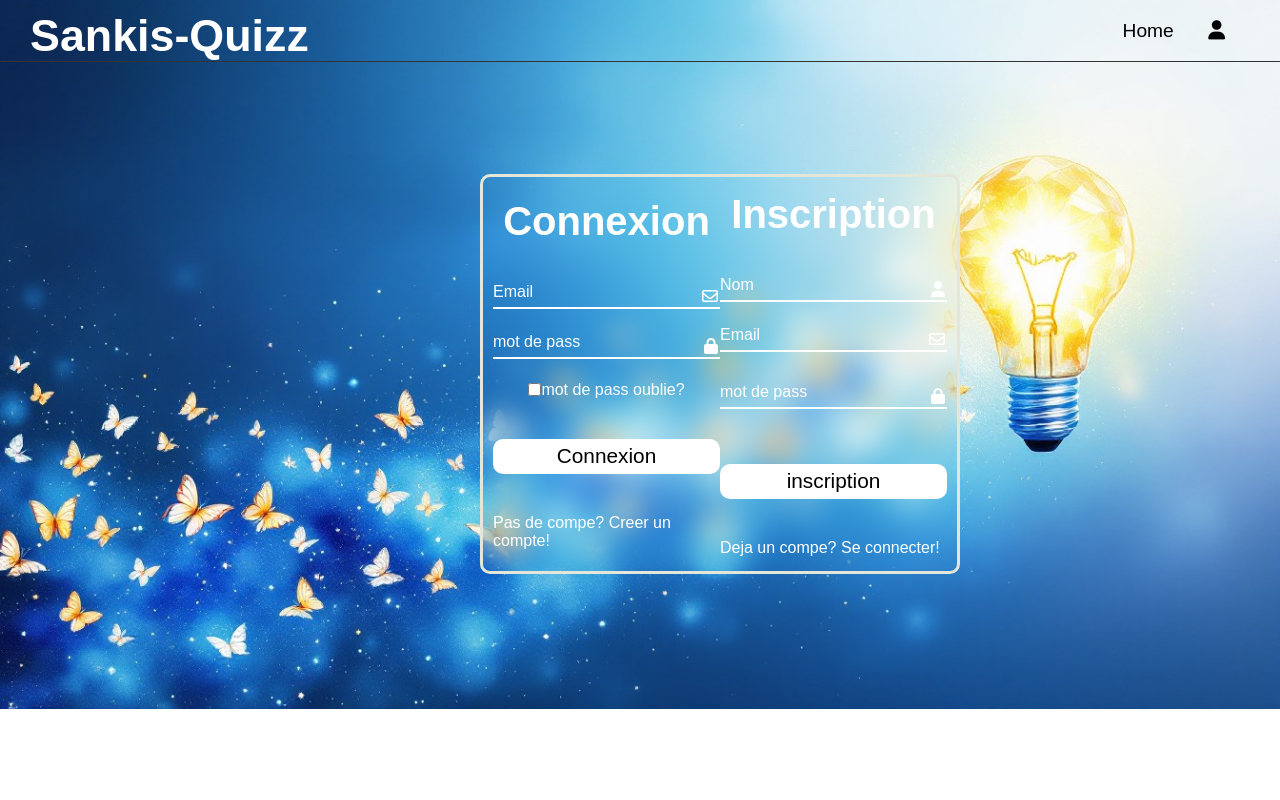
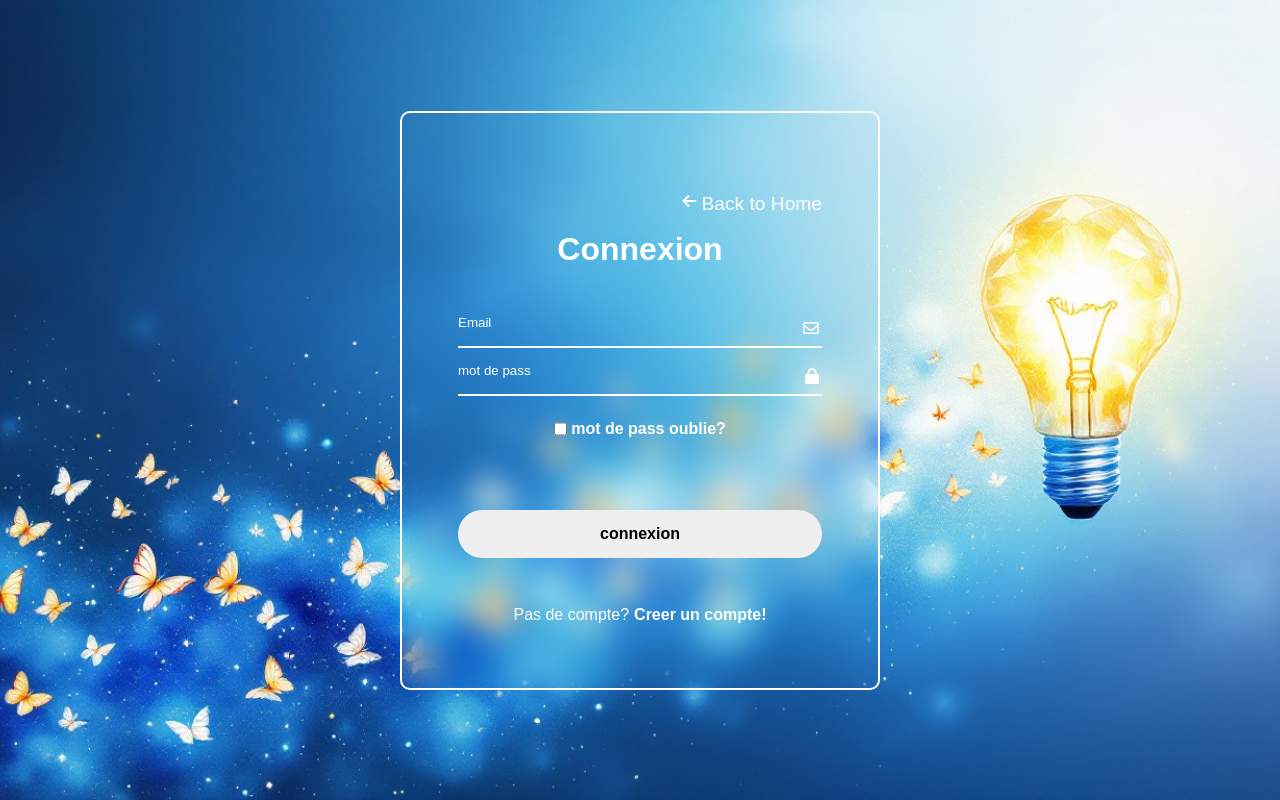
Before and after one commit to Moussandao/Sankis_App, a plain HTML site: page form.html in a window 1280 px wide. Drawn offline with Linux system fonts and the light colour scheme.

Commit message:
Mon troisieme commit

```diff
--- a/Js/form.js
+++ b/Js/form.js
@@ -1,14 +1,13 @@
 const switchBtn = document.getElementById('switch-to-register');
 const switchBtn2 = document.getElementById('switch-to-login');
-const loginSection = document.querySelector('.login');
-const registerSection = document.querySelector('.register');
+const Wrapper = document.querySelector('.wrapper');
 
-switchBtn.addEventListener('click', () => {
-  loginSection.classList.add('hide');
-  registerSection.classList.remove('hide');
+switchBtn.addEventListener('click', (e) => {
+  e.preventDefault();
+  Wrapper.classList.add("hidden")
 });
 
-switchBtn2.addEventListener('click', () => {
-  loginSection.classList.remove('hide');
-  registerSection.classList.add('hide');
+switchBtn2.addEventListener('click', (e) => {
+   e.preventDefault();
+  Wrapper.classList.remove('hidden');
 });
--- a/form.html
+++ b/form.html
@@ -4,23 +4,23 @@
     <meta charset="UTF-8">
     <meta name="viewport" content="width=device-width, initial-scale=1.0">
     <title>Formulaire de connexion et de connexion</title>
-    <link rel="stylesheet" href="styles/style.css">
     <link rel="stylesheet" href="styles/form.css">
 </head>
 <body>
-  <header class="header-nav">
-    <h1 class="logo">Sankis-Quizz</h1>
-  <div class="nav-links">
-   <a href="index.html">Home</a>
-  <a href="form.html"><i class="fas fa-user"></i></a>
+<!-----Mes icones pour le formualaire----->
+<!-----      <i class="fa fa-envelope-o" aria-hidden="true"></i>
+             <i class="fa fa-lock" aria-hidden="true"></i>
+             <i class="fa fa-user" aria-hidden="true"></i>
+                                                                  -->
+ <!-----Formulaire de connexion------->
+<div class="container">
+  <div class="wrapper">
+    <section class="login">
+<div class="link-home">
+  <i class="fa fa-arrow-left" aria-hidden="true"></i>
+  <a href="index.html" > Back to Home</a>
 </div>
-</header>
- <!-----Formulaire de connexion------->
-<div class="wrapper">
-  <!-----  section de connexion----->
-  <section class="login">
       <h1>Connexion</h1>
-    <form >
       <div class="inputBox">
         <input type="email" placeholder="Email" required>
         <i class="fa fa-envelope-o" aria-hidden="true"></i>
@@ -31,19 +31,21 @@
       </div>
       <div class="forgot">
         <input type="checkbox">
-        <a href="">mot de pass oublie?</a>
+        <a href="#">Mot de pass oublie?</a>
       </div>
-      <button>Connexion</button>
+      <button>connexion</button>
       <div class="register-option">
-        <span>Pas de compe?</span>
-        <a href="" id="switch-to-register">Creer un compte!</a>
+        <span>Pas de compte?</span>
+        <a href="#" id="switch-to-register">Creer un compte!</a>
       </div>
-    </form>
     </section>
-  <!-----section d'incription----->
+    <!---section register---->
     <section class="register">
+      <div class="link-home">
+        <i class="fa fa-arrow-left" aria-hidden="true"></i>
+        <a href="index.html" > Back to Home</a>
+      </div>
       <h1>Inscription</h1>
-      <form >
       <div class="inputBox">
         <input type="text" placeholder="Nom" required>
         <i class="fa fa-user" aria-hidden="true"></i>
@@ -56,14 +58,15 @@
         <input type="password" placeholder="mot de pass" required>
         <i class="fa fa-lock" aria-hidden="true"></i>
       </div>
-        <button>inscription</button>
+      <button>incription</button>
       <div class="register-option">
-          <span>Deja un compe?</span>
-          <a href="" id="switch-to-login">Se connecter!</a>
+        <span>Deja un compte?</span>
+        <a href="#" id="switch-to-login">Connectez-vous!</a>
       </div>
-      </form>
     </section>
   </div>
+</div>
+
 
 <script src="Js/form.js"></script>
   <script src="https://kit.fontawesome.com/6202d4b736.js" crossorigin="anonymous"></script>
--- a/styles/form.css
+++ b/styles/form.css
@@ -8,37 +8,54 @@
 }
 
 body{
-    background-image: url(/img/idea.jpg);
+    display: flex;
+    justify-content: center;
+    align-items: center;
+    height: 100vh;
+    background: url(/img/idea.jpg);
     background-position: center;
     background-repeat: no-repeat;
     background-size: cover;
 }
 
+.container{
+    width: 100%;
+    max-width: 30rem;
+    background-color: transparent;
+    padding: 2rem 1.5rem;
+    border-radius: 10px;
+    color: #fff;
+    border: solid 2px #fff;
+    backdrop-filter: blur(15px);
+    overflow: hidden;
+    position: relative;
+}
+
 .wrapper{
     display: flex;
-    justify-content: center;
-    align-items: center;
-    width: 100%;
-    max-width: 30rem;
-    background: transparent;
-    height: 400px;
-    border-radius: 10px;
-    backdrop-filter: blur(15px);
-    margin: 7rem 30rem;
-    border:solid 3px  #e4e6d9;
-    padding: 10px;
-    overflow: hidden;
+    transition:  transform 0.5s ease-in-out;
+    width: 200%;
 }
 
-.hide {
-    display: none;
+section{
+    width: 50%;
+    padding: 32px;
+    box-sizing: border-box;
+}
+
+.login , .register{
+    flex: 1;
+}
+
+.hidden{
+  transform: translateX(-50%);
 }
 
 h1{
     text-align: center;
-    font-size: 2.5rem;
+    font-size: 2rem;
     color: #fff;
-    padding-bottom: 30px ;
+    margin-bottom: 2rem;
 }
 
 .inputBox{
@@ -47,62 +64,89 @@ h1{
 
 .inputBox input{
     width: 100%;
-    height: 35px;
+    height: 3rem;
+    border: none;
     outline: none;
-    border: none;
     border-bottom: solid 2px #fff;
-    background: transparent;
     color: #fff;
-    font-size: 1.3rem;
-    margin-bottom: 15px;
-
+    background-color: transparent;
 }
 
-.inputBox:nth-child(2){
-    margin-bottom: 7px;
-}
-
-input::placeholder{
+.inputBox input::placeholder{
    color: #fff;
-    font-size: 1rem;
 }
 
 .inputBox i{
+    position: absolute;
+    top: 20px;
+    right: 3px;
     color: #fff;
-    position: absolute;
-    bottom: 20px;
-    right: 2px;
-
 }
 
 .forgot{
     display: flex;
     justify-content: center;
-    align-items: center;
+    margin: 1.5rem 0;
 }
 
 .forgot a{
      color: #fff;
      text-decoration: none;
+     font-size: 1rem;
+     margin-left: 4px;
+     text-transform: lowercase;
+     font-weight: 600
+}
+
+.forgot a:hover{
+    text-decoration: underline;
 }
 
 button{
     width: 100%;
-   height: 35px;
-   text-align: center;
-   background-color: #fff;
+    height: 3rem;
+    font-size: 1rem;
+    font-weight: 600;
     border: none;
-   border-radius: 10px;
-   font-size: 1.3rem;
-   margin: 40px 0;
+    outline: none;
+    border-radius: 2rem;
+    margin: 3rem 0;
 }
 
-.register-option,
+.register-option {
+    display: flex;
+    justify-content: center;
+    color:#fff;
+    text-decoration: none;
+    font-size: 1rem;
+}
+
 .register-option a{
-    color: #fff;
+    color:#fff;
     text-decoration: none;
+    font-size: 1rem;
+    font-weight: 600;
+    margin-left: 5px;
 }
 
 .register-option a:hover{
     text-decoration: underline;
 }
+
+.link-home{
+    color: #fff;
+    display: flex;
+    justify-content: flex-end;
+    padding: 1rem 0;
+    gap: 5px;
+}
+
+.link-home  a{
+    text-decoration: none;
+    color: #fff;
+    font-size: 1.2rem;
+}
+
+.link-home a:hover{
+    color: #d9d74a;
+}
--- a/styles/style.css
+++ b/styles/style.css
@@ -15,7 +15,7 @@
 
 .logo{
     font-size: 2.8em;
-    padding: 10px 30px 0;
+    padding: 10px 20px 0;
 }
 
 .nav-links{
```
Also changed, not shown: Js/script.js (+2 -47 lines), index.html (+2 -2 lines), quizz.html (+4 -2 lines). Lines whose indentation alone changed are shown as unchanged.
